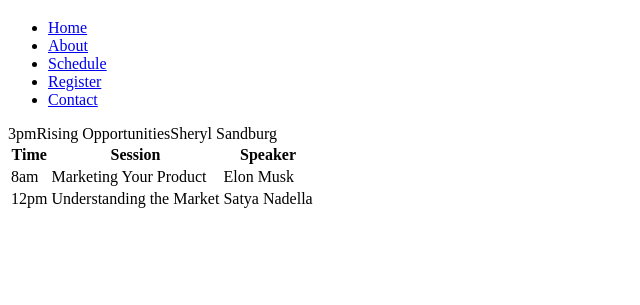
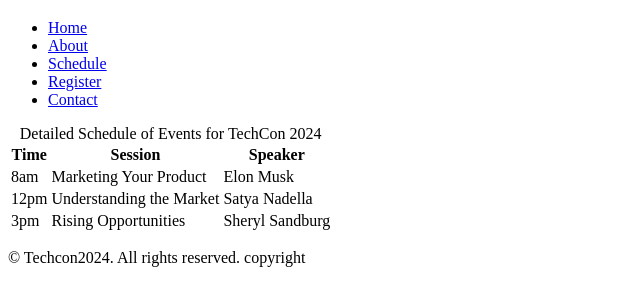
Before and after one commit to Lynnie22/TechCon_HTML, a plain HTML site: page techcon_website/schedule.html in a window 1280 px wide. Shown: the part 61-366 px from the top of the page, without its empty margins (0-640 px from the left). Drawn offline with Linux system fonts and the light colour scheme.

Commit message:
table caption and footer

```diff
--- a/techcon_website/schedule.html
+++ b/techcon_website/schedule.html
@@ -21,10 +21,11 @@
 
     <main>
         <table>
+            <caption>Detailed Schedule of Events for TechCon 2024</caption>
             <tr>
-                <th>Time</th>
-                <th>Session</th>
-                <th>Speaker</th>
+                <th scope="col">Time</th>
+                <th scope="col">Session</th>
+                <th scope="col">Speaker</th>
             </tr>
 
             <tr>
@@ -39,10 +40,18 @@
                 <td>Satya Nadella</td>
             </tr>
 
-            <tr>3pm</tr>
-            <tr>Rising Opportunities</tr>
-            <tr>Sheryl Sandburg</tr>
+            <tr>
+                <td>3pm</td>
+                <td>Rising Opportunities</td>
+                <td>Sheryl Sandburg</td>
+            </tr>
+
         </table>
+
     </main>
+
+    <footer>
+        <p>&copy; Techcon2024. All rights reserved. copyright </p>
+    </footer>
 </body>
 </html>
```
